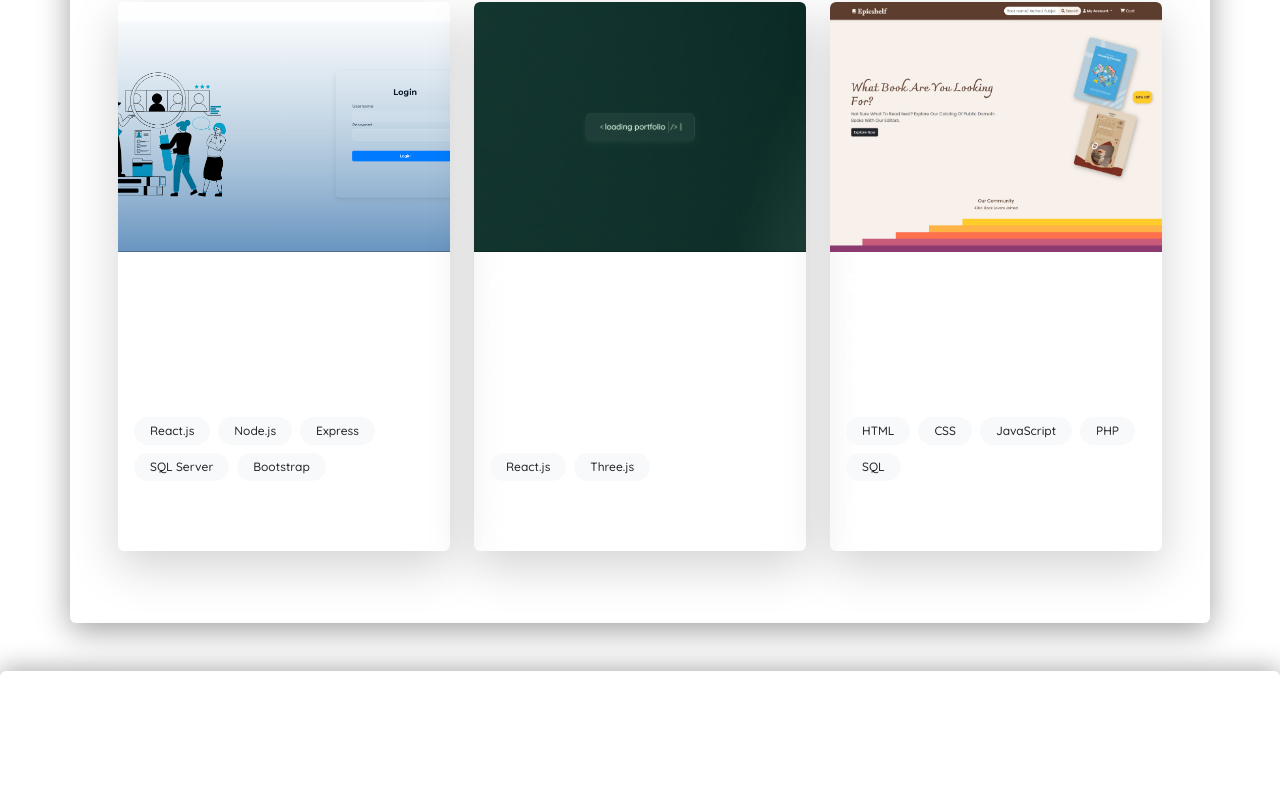
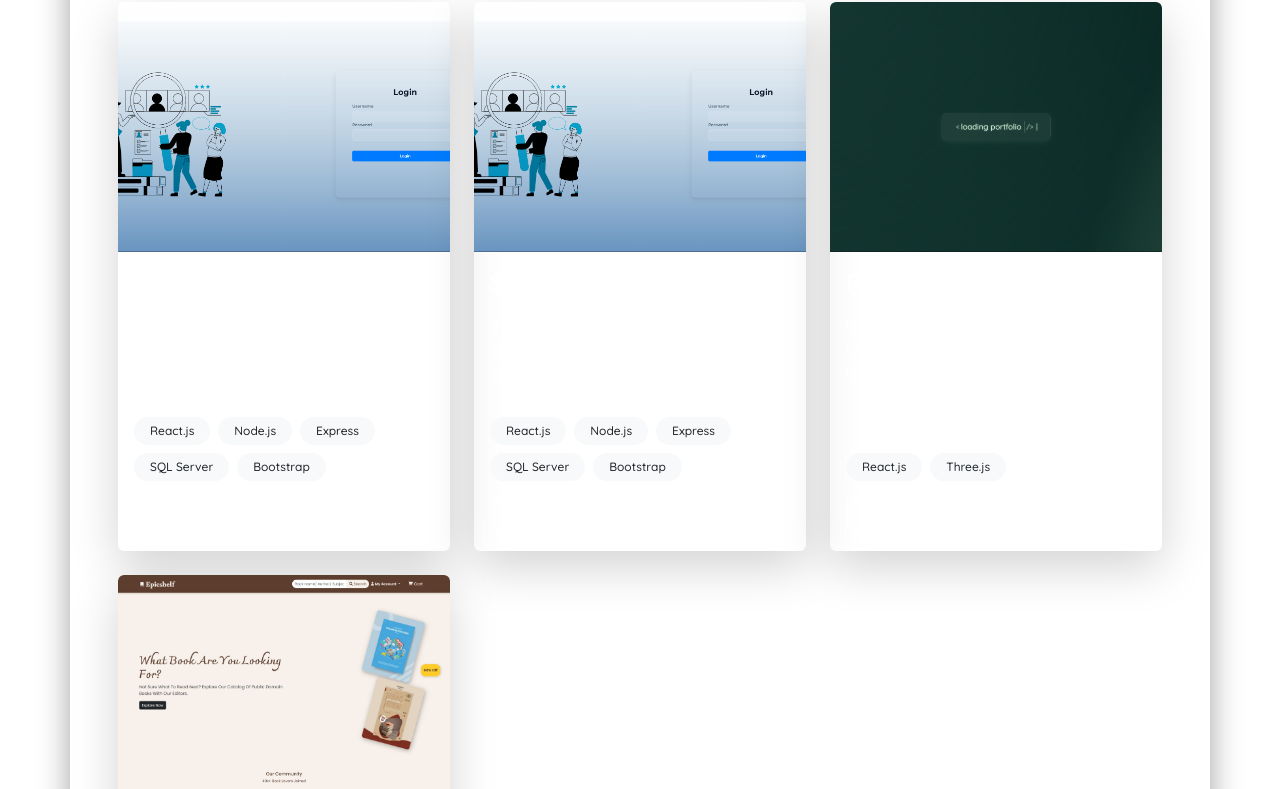
Before and after one commit to likhitha58/Portfolio, a React (Vite) app: page /projects in a window 1280 px wide. Shown: the part 2218-3007 px from the top of the page. Built offline with nearby package versions, Linux system fonts and the light colour scheme.

Commit message:
updated projects

```diff
--- a/src/pages/Projects.jsx
+++ b/src/pages/Projects.jsx
@@ -8,6 +8,13 @@ import smarttask from '../assets/smarttask.png';
 import portfolio from '../assets/portfolio.png';
 function Projects() {
   const projects = [
+    {
+      title: "Smart Task",
+      description: "Smart Task is a task management web app for assigning, tracking, managing and reviewing team tasks efficiently.",
+      link: "https://github.com/likhitha58/SMART-TASK-3",
+      image: smarttask,
+      techStack: ["React.js", "Node.js", "Express", "SQL Server", "Bootstrap"],
+    },
     {
       title: "Smart Task",
       description: "Smart Task is a task management web app for assigning, tracking, managing and reviewing team tasks efficiently.",
```
